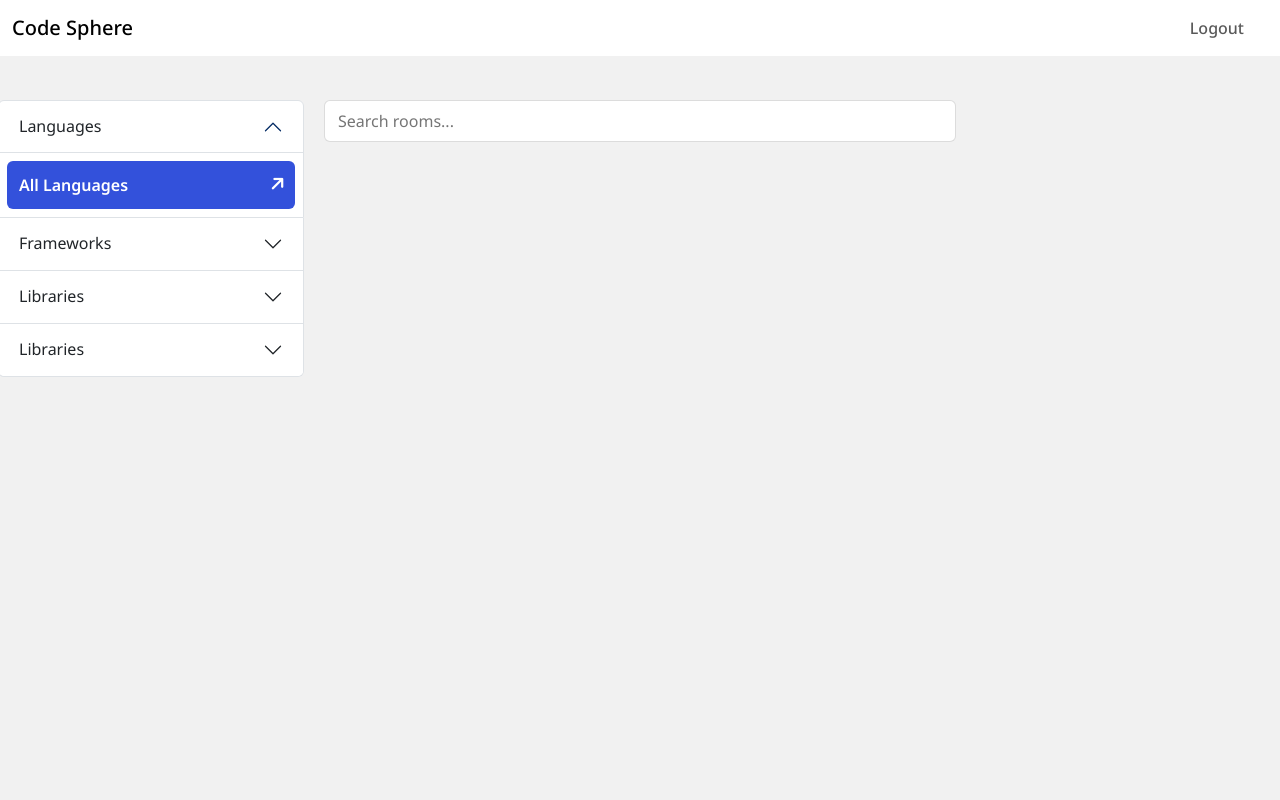
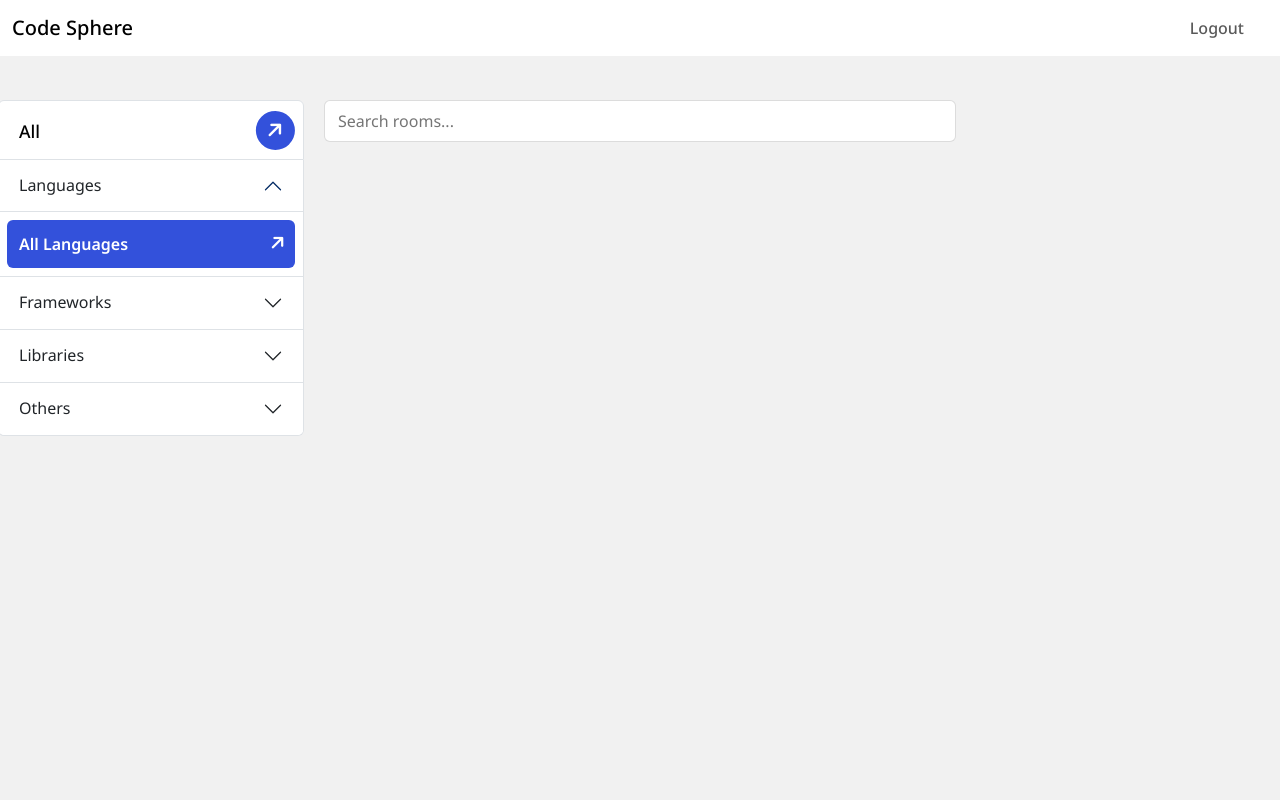
Before and after one commit to ilyasolgun11/code-sphere, a Django app: page /home/ in a window 1280 px wide. Run offline with Django 4.2, Linux system fonts and the light colour scheme; the visitor is signed in with stand-in values (Sample User, id 1); data that the repository does not hold is empty; some libraries are stand-ins or nearby versions.

Commit message:
Fix error of participants duplicating

```diff
--- a/base/templates/base/index.html
+++ b/base/templates/base/index.html
@@ -8,6 +8,13 @@
     <div class="row">
       <div class="col-md-3 topics-container">
         <div class="accordion" id="accordionPanelsStayOpenExample">
+          <div class="accordion-item">
+            <h2 class="accordion-all-header">
+              <a class="home-all-catagories" href="{% url 'home' %}?q=">
+                All <i class="fa-solid fa-arrow-right"></i>
+              </a>
+            </h2>
+          </div>
           <div class="accordion-item">
             <h2 class="accordion-header">
               <button class="accordion-button" type="button" data-bs-toggle="collapse" data-bs-target="#panelsStayOpen-collapseOne" aria-expanded="true" aria-controls="panelsStayOpen-collapseOne">
@@ -62,7 +69,7 @@
           <div class="accordion-item">
             <h2 class="accordion-header">
               <button class="accordion-button collapsed" type="button" data-bs-toggle="collapse" data-bs-target="#panelsStayOpen-collapseFour" aria-expanded="false" aria-controls="panelsStayOpen-collapseFour">
-                Libraries
+                Others
               </button>
             </h2>
             <div id="panelsStayOpen-collapseFour" class="accordion-collapse collapse">
@@ -96,17 +103,20 @@
             <div class="home-room-inner-second">
               <div>
                 <h3>{{ room.name }}</h3>
-                <small>{{ participant_count }} PARTICIPANT{% if participant_count > 1 %}S{% endif %}</small>
+                <small>{{ room.participants.all.count }} PARTICIPANT{% if room.participants.all.count > 1 %}S{% endif %}</small>
               </div>
               <div class="home-room-participant-container">
-                {% for participant in participants %}
+                {% for participant in room.participants.all %}
                   <img class="home-room-participant-img" src="{{ participant.profile_image.url }}" alt="{{ participant.username }}'s profile image">
                 {% endfor %}
               </div>
             </div>
             <div class="home-room-inner-third">
               <div>
-                <a href="{% url 'home' %}?q={{ room.topic.name }}">{{ room.topic.name }}</a><span> > </span><a href="{% url 'home' %}?q={{ room.room_related_to.id|subtract_one }}">{{ room.room_related_to }}</a>
+                <div>
+                  <a href="{% url 'home' %}?q={{ room.topic.name }}">{{ room.topic.name }}</a><span> > </span><a href="{% url 'home' %}?q={{ room.room_related_to.id|subtract_one }}">{{ room.room_related_to }}</a>
+                </div>
+                <a class="home-room-dive-in" href="#">Dive in <i class="fa-solid fa-arrow-right"></i></a>
               </div>
             </div>
           </div>
--- a/base/views.py
+++ b/base/views.py
@@ -15,19 +15,13 @@ def landing_page(request):
 def home(request):
     topics = Topic.objects.all()
     related_to = RelatedTo.objects.all()
-    q = ''
-    if request.GET.get('q') is not None:
-        q = request.GET.get('q')
+    q = request.GET.get('q', '')
     rooms = Room.objects.filter(
         Q(topic__name__icontains=q) |
         Q(room_related_to__related_to__icontains=q) |
         Q(name__icontains=q)
     )
-    participants = []
-    for room in rooms:
-        participants.extend(room.participants.all())
-    participant_count = len(participants)
-    context = {'topics': topics, 'rooms': rooms, 'related_to': related_to, 'participants': participants, 'participant_count': participant_count}
+    context = {'topics': topics, 'rooms': rooms, 'related_to': related_to}
     return render(request, 'base/index.html', context)
 
 def register_page(request):
--- a/static/css/style.css
+++ b/static/css/style.css
@@ -249,6 +249,31 @@ body {
     border-radius: 9px;
 }
 
+.home-all-catagories {
+    margin: 10px 20px 5px 20px;
+    padding-top: 10px;
+    display: block;
+    position: relative;
+    width: 100%;
+    height: 40px;
+    color: black;
+    font-size: 1.1rem;
+    text-decoration: none;
+    font-weight: 500;
+}
+
+.home-all-catagories i {
+    font-size: 1.2rem;
+    position: absolute;
+    right: 28px;
+    top: 0px;
+    color: #fff;
+    padding: 10px 11px;
+    background-color: #3351DB;
+    border-radius: 50%;
+    transform: rotate(-45deg);
+}
+
 .topic-item {
     position: relative;
     width: 100%;
```
Also changed, not shown: other parts of static/css/style.css (+39 -0 lines).
